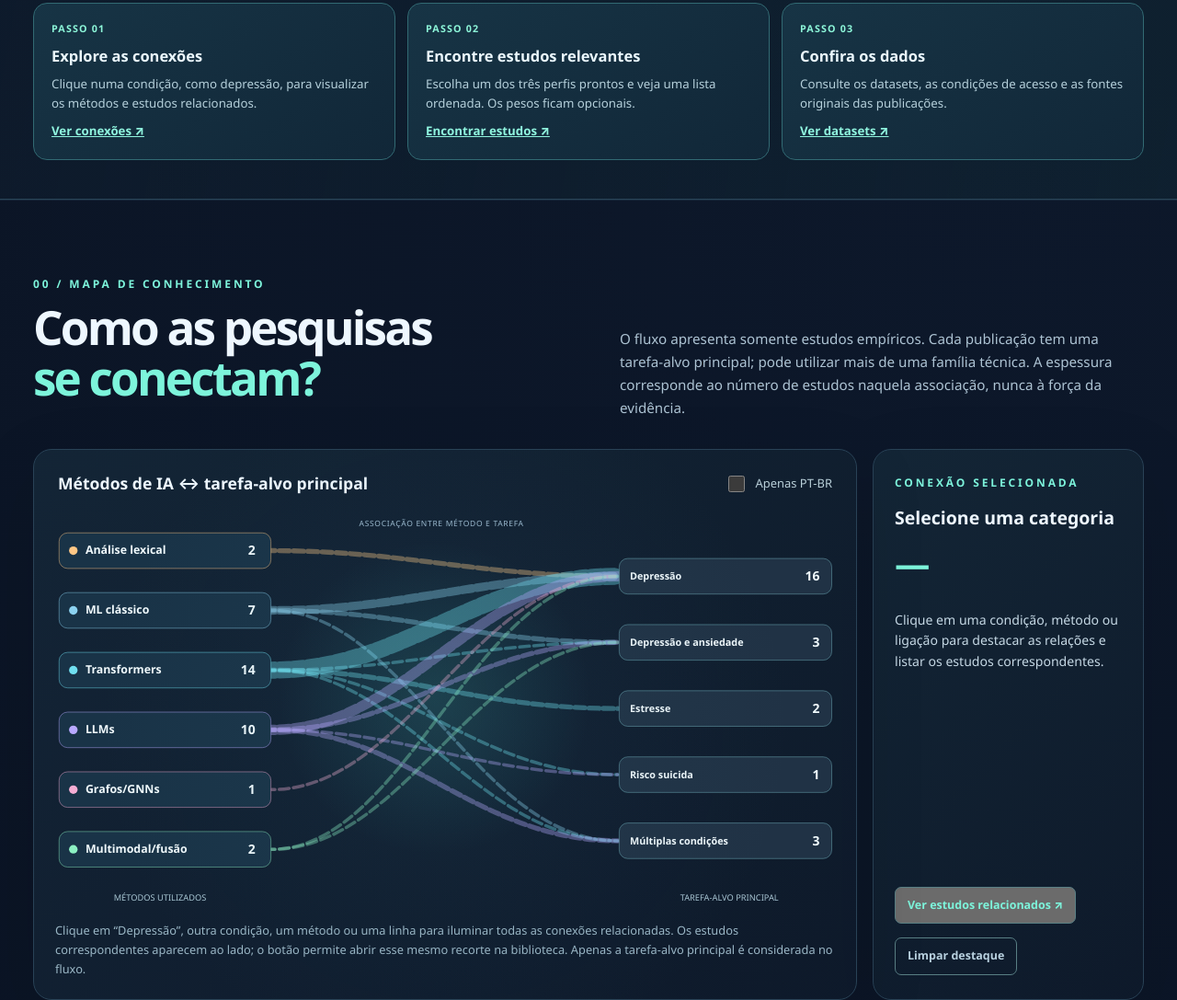
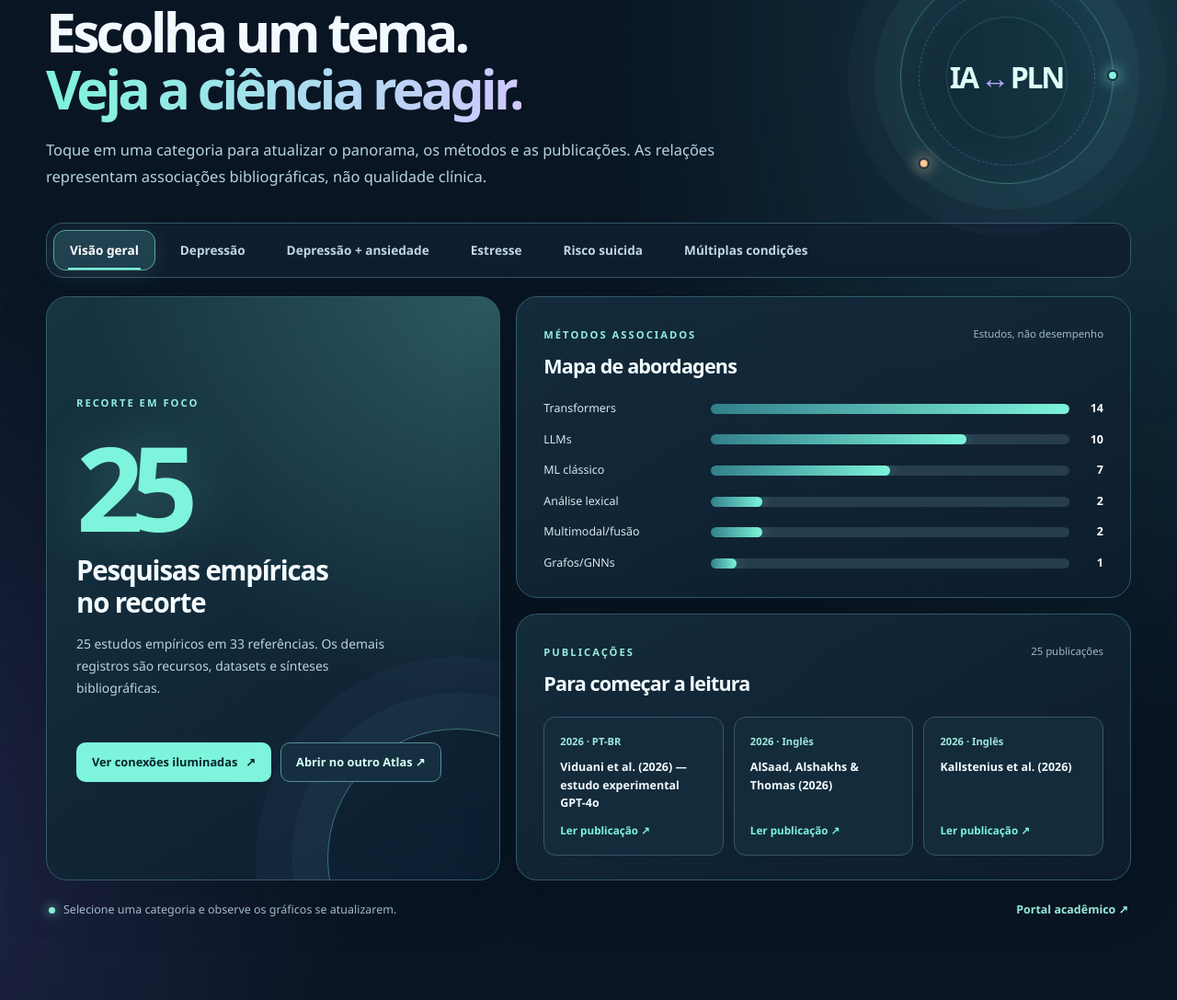
Before and after one commit to fernandomarquesaluno-svg/depression_poject, a plain HTML site: page tabelas/comparativo/index.html in a window 1280 px wide. Shown: the part 989-2076 px from the top of the page at 92% size. Drawn offline with Linux system fonts and the light colour scheme.

Commit message:
Alinhar Atlas original ao portal com categorias e gráficos animados

```diff
--- /dev/null
+++ b/tabelas/comparativo/discovery.css
@@ -0,0 +1,73 @@
+/* Identidade compartilhada: portal de IA + Atlas de evidências. */
+.evo-ready .verified-preview{display:none}
+#openTour,#tourLayer{display:none!important}
+.evo-explorer{--evo-accent:#7df4db;position:relative;isolation:isolate;padding:clamp(58px,7vw,105px) 0;color:#effbff;background:radial-gradient(ellipse 52% 75% at 93% 15%,#286a7663,transparent 80%),radial-gradient(ellipse 42% 70% at -4% 89%,#433c7959,transparent 80%),#091523;border-top:1px solid #43838a55;border-bottom:1px solid #43838a55;overflow:hidden;font-family:'DM Sans','Segoe UI',system-ui,sans-serif}
+.evo-explorer:before{content:"";position:absolute;inset:0;z-index:-1;opacity:.34;background-image:linear-gradient(#b7f6ff0c 1px,transparent 1px),linear-gradient(90deg,#b7f6ff0c 1px,transparent 1px);background-size:64px 64px;mask-image:linear-gradient(90deg,#000,transparent 75%);pointer-events:none}
+.evo-explorer:after{content:"";position:absolute;left:0;right:0;top:0;height:2px;background:linear-gradient(90deg,transparent,var(--evo-accent),#ac9aff,transparent);transition:background .5s}
+.evo-inner{width:min(1180px,calc(100% - 48px));margin:0 auto}
+.evo-heading{position:relative;display:grid;grid-template-columns:minmax(0,1fr) 270px;gap:25px;align-items:center;margin-bottom:35px}
+.evo-heading h2{font:700 clamp(2.4rem,4.6vw,4.8rem)/1.06 'Space Grotesk','DM Sans',system-ui,sans-serif;letter-spacing:-.065em;margin:16px 0 20px;max-width:850px;color:#f3faff}
+.evo-heading h2 em{font-style:normal;background:linear-gradient(95deg,#7df4db,#d1c8ff);color:transparent;-webkit-background-clip:text;background-clip:text}
+.evo-heading p{font-size:clamp(.9rem,1.5vw,1.03rem);line-height:1.8;max-width:740px;margin:0;color:#b6d2df}
+.evo-kicker,.evo-label{color:#93ecdc;font-size:.7rem;font-weight:900;letter-spacing:.18em;text-transform:uppercase}
+.evo-kicker{display:inline-flex;align-items:center;gap:12px}
+.evo-pulse{width:10px;height:10px;border-radius:50%;background:#8cffe1;box-shadow:0 0 0 5px #79f6db1d,0 0 22px #8effeb;animation:evoPulse 2.7s ease-in-out infinite}
+.evo-orbit{height:232px;width:232px;border-radius:50%;margin:0 auto;border:1px solid #7affdc5e;position:relative;display:grid;place-items:center;box-shadow:0 0 0 28px #7affdc0b,0 0 0 57px #a7a0ff08,inset 0 0 55px #5db0d21e;animation:evoOrbit 28s linear infinite}
+.evo-orbit:before,.evo-orbit:after{content:"";position:absolute;border-radius:50%;inset:19px;border:1px dashed #a39cff5e;transform:rotate(-26deg)}
+.evo-orbit:after{inset:49px;border-style:solid;border-color:#6ee4d735}
+.evo-orbit i{position:absolute;width:12px;height:12px;background:#82f7e2;border:2px solid #11283b;box-shadow:0 0 16px #82f7e2;border-radius:50%;top:-6px;left:calc(50% - 6px)}
+.evo-orbit i:nth-child(2){top:calc(50% - 6px);left:-6px;background:#b3a7ff;box-shadow:0 0 16px #b3a7ff}
+.evo-orbit i:nth-child(3){top:auto;bottom:17px;left:auto;right:17px;background:#ffcb91;box-shadow:0 0 16px #ffcb91}
+.evo-orbit b{font:800 2rem 'Space Grotesk',system-ui,sans-serif;letter-spacing:-.07em;color:#ddfdf7;animation:evoCounterOrbit 28s linear infinite}
+.evo-orbit b span{color:#b6aaff;margin:0 3px}
+.evo-tabs{display:flex;gap:9px;flex-wrap:wrap;padding:7px;margin:0 0 20px;background:#101f30e6;border:1px solid #35576a;border-radius:19px}
+.evo-topic{appearance:none;position:relative;overflow:hidden;background:transparent;border:1px solid transparent;border-radius:13px;padding:12px 17px;color:#bfd6e3;font-size:.85rem;font-weight:800;line-height:1.3;white-space:normal;transition:background .26s,border-color .26s,transform .26s,color .26s,box-shadow .26s;cursor:pointer}
+.evo-topic:before{content:"";position:absolute;inset:auto 15px 0 15px;height:2px;background:var(--topic);transform:scaleX(0);transition:transform .28s}
+.evo-topic:hover{color:white;background:#254356;transform:translateY(-2px)}
+.evo-topic.is-active{color:white;background:color-mix(in srgb,var(--topic) 15%,#102236);border-color:color-mix(in srgb,var(--topic) 58%,#263c4e);box-shadow:0 6px 25px color-mix(in srgb,var(--topic) 11%,transparent)}
+.evo-topic.is-active:before{transform:scaleX(1)}
+.evo-topic:focus-visible,.evo-action:focus-visible,.evo-study:focus-visible{outline:3px solid #ffd391;outline-offset:3px}
+.evo-workspace{display:grid;grid-template-columns:minmax(240px,.85fr) minmax(0,1.15fr);grid-template-areas:'focus analysis' 'focus publications';gap:17px;align-items:stretch}
+.evo-feature,.evo-analysis,.evo-publications{border:1px solid #315b6b;border-radius:23px;background:linear-gradient(150deg,#152e3eea,#0e1d2deb);box-shadow:0 18px 65px #00000021;position:relative;overflow:hidden}
+.evo-feature{grid-area:focus;min-height:435px;padding:32px;display:flex;flex-direction:column;justify-content:center;background:radial-gradient(circle at 100% 0%,color-mix(in srgb,var(--evo-accent) 23%,transparent),transparent 55%),linear-gradient(147deg,#173441,#0c1d30)}
+.evo-feature:after{content:"";position:absolute;right:-95px;bottom:-118px;width:280px;height:280px;border:1px solid color-mix(in srgb,var(--evo-accent) 40%,transparent);border-radius:50%;box-shadow:0 0 0 39px #80f1dd0a,0 0 0 78px #a29bff09;pointer-events:none}
+.evo-big{font:800 clamp(5rem,10vw,9rem)/1 'Space Grotesk',system-ui,sans-serif;letter-spacing:-.11em;color:var(--evo-accent);margin:18px 0 3px;transition:color .4s;text-shadow:0 0 65px color-mix(in srgb,var(--evo-accent) 27%,transparent);font-variant-numeric:tabular-nums}
+.evo-feature h3{font:700 clamp(1.45rem,2.3vw,2.2rem)/1.2 'Space Grotesk',system-ui,sans-serif;letter-spacing:-.04em;color:#f5fcff;margin:7px 0 14px;max-width:310px}
+.evo-feature p{font-size:.87rem;color:#bcd4df;line-height:1.72;max-width:360px;min-height:91px;margin:0}
+.evo-actions{display:flex;gap:10px;flex-wrap:wrap;margin-top:28px;z-index:1;position:relative}
+.evo-action{display:inline-flex;align-items:center;gap:9px;justify-content:center;min-height:43px;padding:10px 16px;border-radius:10px;background:var(--evo-accent);color:#06272b!important;font-weight:900;font-size:.8rem;text-decoration:none!important;border:1px solid transparent;transition:transform .2s,filter .2s,background .3s}
+.evo-action:hover{transform:translateY(-3px);filter:brightness(1.12)}
+.evo-action.evo-alt{background:#152f40;color:#d2fff3!important;border-color:#558e92}
+.evo-analysis{grid-area:analysis;padding:26px 29px}
+.evo-publications{grid-area:publications;padding:26px 29px}
+.evo-analysis-head{display:flex;align-items:start;justify-content:space-between;gap:15px;margin-bottom:22px}
+.evo-analysis-head h3{color:#f2fcff;font:700 1.35rem 'Space Grotesk',system-ui,sans-serif;letter-spacing:-.04em;margin:8px 0 0}
+.evo-annotation{font-size:.71rem;color:#9cbacb;text-align:right;margin-top:5px}
+.evo-bars{display:grid;gap:13px}
+.evo-bar-row{display:grid;grid-template-columns:minmax(115px,170px) 1fr 25px;gap:12px;align-items:center;font-size:.78rem;color:#d4e8ee;animation:evoSlideIn .53s cubic-bezier(.2,1,.3,1) both;animation-delay:var(--delay,0ms)}
+.evo-bar-row>span{overflow-wrap:anywhere}
+.evo-bar-track{height:11px;border-radius:9px;background:#263d4e;overflow:hidden}
+.evo-bar-track i{display:block;background:linear-gradient(90deg,#327f8a,var(--evo-accent));box-shadow:0 0 15px color-mix(in srgb,var(--evo-accent) 34%,transparent);height:100%;width:var(--bar-width);border-radius:inherit;animation:evoBarGrow .85s cubic-bezier(.2,1,.3,1) both;animation-delay:var(--delay,0ms)}
+.evo-bar-row b{font-variant-numeric:tabular-nums;text-align:right;color:#fff}
+.evo-cards{display:grid;grid-template-columns:repeat(3,minmax(0,1fr));gap:11px}
+.evo-study{display:flex;flex-direction:column;gap:9px;padding:17px;border:1px solid #375769;background:#142b3b;border-radius:13px;text-decoration:none!important;min-height:151px;animation:evoSlideIn .53s cubic-bezier(.2,1,.3,1) both;animation-delay:var(--delay,0ms);transition:transform .22s,border-color .22s,background .22s}
+.evo-study:hover{transform:translateY(-5px);background:#1b3a49;border-color:var(--evo-accent)}
+.evo-study span{font-size:.7rem;font-weight:800;color:#9de9dd}
+.evo-study strong{font-size:.78rem;line-height:1.55;color:#f2fbff;flex:1;overflow-wrap:anywhere}
+.evo-study small{color:var(--evo-accent);font-size:.73rem;font-weight:900}
+.evo-empty{margin:10px 0;color:#bdcedb}
+.evo-bottom{display:flex;justify-content:space-between;align-items:center;gap:18px;flex-wrap:wrap;padding:22px 3px 0;font-size:.78rem;color:#a8c3d1}
+.evo-bottom span{display:inline-flex;gap:9px;align-items:center}
+.evo-bottom i{display:inline-block;width:7px;height:7px;border-radius:50%;background:#8bf3dd;box-shadow:0 0 12px #8bf3dd}
+.evo-bottom a{color:#9df3e1!important;font-weight:800;text-decoration:none!important}
+.evo-changing .evo-feature h3,.evo-changing .evo-feature p,.evo-changing .evo-big{animation:evoTextIn .46s cubic-bezier(.2,1,.3,1) both}
+.evo-explorer .evo-publications a:hover,.evo-explorer .evo-action:hover{text-decoration:none}
+@keyframes evoTextIn{from{opacity:.3;transform:translateY(13px) scale(.98)}to{opacity:1;transform:none}}
+@keyframes evoSlideIn{from{opacity:0;transform:translateY(12px)}to{opacity:1;transform:none}}
+@keyframes evoBarGrow{from{transform:scaleX(0);transform-origin:left}to{transform:scaleX(1);transform-origin:left}}
+@keyframes evoPulse{50%{box-shadow:0 0 0 9px #79f6db0d,0 0 25px #8effeb}}
+@keyframes evoOrbit{to{transform:rotate(360deg)}}
+@keyframes evoCounterOrbit{to{transform:rotate(-360deg)}}
+@media(max-width:940px){.evo-heading{grid-template-columns:1fr 180px}.evo-orbit{width:160px;height:160px}.evo-workspace{grid-template-columns:1fr;grid-template-areas:'focus' 'analysis' 'publications'}.evo-feature{min-height:0;padding:28px}.evo-feature p{min-height:0;max-width:620px}.evo-big{font-size:6rem}.evo-cards{grid-template-columns:repeat(3,minmax(0,1fr))}}
+@media(max-width:650px){.evo-inner{width:calc(100% - 30px)}.evo-explorer{padding:55px 0}.evo-heading{display:block}.evo-heading h2{font-size:clamp(2.2rem,10vw,3.25rem)}.evo-heading p{font-size:.91rem}.evo-orbit{display:none}.evo-tabs{display:grid;grid-template-columns:repeat(2,minmax(0,1fr));gap:5px}.evo-topic{padding:11px 8px;font-size:.75rem}.evo-feature,.evo-analysis,.evo-publications{border-radius:17px}.evo-analysis,.evo-publications{padding:22px 18px}.evo-cards{grid-template-columns:1fr}.evo-study{min-height:0}.evo-bar-row{grid-template-columns:minmax(94px,125px) 1fr 18px;gap:8px;font-size:.72rem}.evo-annotation{font-size:.64rem}.evo-feature h3{max-width:none}.evo-bottom{font-size:.73rem}}
+@media(prefers-reduced-motion:reduce){.evo-explorer *, .evo-explorer *:before, .evo-explorer *:after{animation:none!important;transition:none!important;scroll-behavior:auto!important}}
--- /dev/null
+++ b/tabelas/comparativo/discovery.js
@@ -0,0 +1,135 @@
+/* Explorador por condição — mesma experiência nos dois Atlas e no portal. */
+(() => {
+  'use strict';
+  const script = document.currentScript;
+  const source = script.dataset.source || 'estudos.json';
+  const atlasLink = script.dataset.atlas || './';
+  const companion = script.dataset.counterpart || '';
+  const home = script.dataset.home || '';
+  const isAtlas = script.dataset.kind === 'atlas';
+  const anchor = isAtlas ? document.querySelector('#conexoes') : document.querySelector('.hero');
+  if (!anchor) return;
+
+  const topics = [
+    {key: 'Todas', label: 'Visão geral', color: '#7df4db'},
+    {key: 'Depressão', label: 'Depressão', color: '#7df4db'},
+    {key: 'Depressão e ansiedade', label: 'Depressão + ansiedade', color: '#9eaeff'},
+    {key: 'Estresse', label: 'Estresse', color: '#ffcb91'},
+    {key: 'Risco suicida', label: 'Risco suicida', color: '#ff94b3'},
+    {key: 'Múltiplas condições', label: 'Múltiplas condições', color: '#8ad9ff'}
+  ];
+  const safe = value => String(value ?? '').replace(/[&<>"']/g, char => ({'&':'&amp;','<':'&lt;','>':'&gt;','"':'&quot;',"'":'&#39;'}[char]));
+  const section = document.createElement('section');
+  section.className = 'evo-explorer';
+  section.id = 'atlas-categorias';
+  section.setAttribute('aria-labelledby', 'evo-title');
+  section.innerHTML = [
+    '<div class="evo-inner">',
+      '<div class="evo-heading"><div><span class="evo-kicker"><span class="evo-pulse"></span> EXPLORAÇÃO INTERATIVA / 2020–2026</span>',
+      '<h2 id="evo-title">Escolha um tema.<br><em>Veja a ciência reagir.</em></h2>',
+      '<p>Toque em uma categoria para atualizar o panorama, os métodos e as publicações. As relações representam associações bibliográficas, não qualidade clínica.</p></div>',
+      '<div class="evo-orbit" aria-hidden="true"><i></i><i></i><i></i><b>IA<span>↔</span>PLN</b></div></div>',
+      '<div class="evo-tabs" role="group" aria-label="Escolher condição investigada">',
+       topics.map(t => '<button class="evo-topic" type="button" data-topic="'+safe(t.key)+'" style="--topic:'+t.color+'" aria-pressed="false">'+safe(t.label)+'</button>').join(''),
+      '</div>',
+      '<div class="evo-workspace" aria-live="polite" aria-atomic="false">',
+        '<div class="evo-feature"><span class="evo-label">RECORTE EM FOCO</span><div class="evo-big" id="evo-count">–</div><h3 id="evo-topic-title">Explorando as evidências</h3><p id="evo-context">Carregando os estudos…</p>',
+          '<div class="evo-actions"><a class="evo-action" id="evo-go" href="'+safe(isAtlas?'#conexoes':atlasLink+'#conexoes')+'">'+(isAtlas?'Ver conexões iluminadas':'Explorar rede completa')+' <span aria-hidden="true">↗</span></a>',
+          (companion ? '<a class="evo-action evo-alt" id="evo-companion" href="'+safe(companion)+'">Abrir no outro Atlas ↗</a>' : '')+'</div>',
+        '</div>',
+        '<div class="evo-analysis"><div class="evo-analysis-head"><div><span class="evo-label">MÉTODOS ASSOCIADOS</span><h3>Mapa de abordagens</h3></div><span class="evo-annotation">Estudos, não desempenho</span></div><div class="evo-bars" id="evo-methods"></div></div>',
+        '<div class="evo-publications"><div class="evo-analysis-head"><div><span class="evo-label">PUBLICAÇÕES</span><h3>Para começar a leitura</h3></div><span class="evo-annotation" id="evo-sample">Recorte científico</span></div><div class="evo-cards" id="evo-studies"></div></div>',
+      '</div>',
+      '<div class="evo-bottom"><span><i></i> Selecione uma categoria e observe os gráficos se atualizarem.</span>',
+      (home ? '<a href="'+safe(home)+'">Portal acadêmico ↗</a>' : '<a href="'+safe(atlasLink)+'">Ir ao Atlas científico ↗</a>'),
+      '</div>',
+    '</div>'
+  ].join('');
+  if (isAtlas) anchor.insertAdjacentElement('beforebegin', section);
+  else anchor.insertAdjacentElement('afterend', section);
+
+  const q = selector => section.querySelector(selector);
+  const allButtons = [...section.querySelectorAll('.evo-topic')];
+  const reduceMotion = window.matchMedia('(prefers-reduced-motion: reduce)').matches;
+  let studies = [];
+  let active = 'Todas';
+  const isEmpirical = item => item.analysisTaxonomy?.publicationKind === 'empirico';
+
+  function updateExistingNetwork(topic) {
+    if (!isAtlas) return;
+    const diagram = document.querySelector('#conexaoViz');
+    if (!diagram) return;
+    if (topic === 'Todas') {
+      const clear = document.querySelector('#clearConnectionSelection');
+      if (clear && !clear.hidden) clear.click();
+    } else {
+      const match = [...diagram.querySelectorAll('.c-hub[data-c]')].find(node => node.dataset.c === topic);
+      if (match) {
+        const selected = match.classList.contains('selected');
+        if (!selected) match.dispatchEvent(new MouseEvent('click', {bubbles: true}));
+      }
+    }
+  }
+
+  function activate(topic, opts = {}) {
+    const current = topics.find(t => t.key === topic) || topics[0];
+    active = current.key;
+    section.style.setProperty('--evo-accent', current.color);
+    allButtons.forEach(button => {
+      const selected = button.dataset.topic === active;
+      button.classList.toggle('is-active', selected);
+      button.setAttribute('aria-pressed', String(selected));
+    });
+    const chosen = studies.filter(item => isEmpirical(item) && (active === 'Todas' || item.analysisTaxonomy.primaryTask === active));
+    const count = chosen.length;
+    q('#evo-count').textContent = String(count).padStart(2, '0');
+    q('#evo-topic-title').textContent = active === 'Todas' ? 'Pesquisas empíricas no recorte' : current.label;
+    q('#evo-context').textContent = active === 'Todas'
+      ? '25 estudos empíricos em 33 referências. Os demais registros são recursos, datasets e sínteses bibliográficas.'
+      : count + (count === 1 ? ' estudo empírico relacionado à tarefa-alvo principal. ' : ' estudos empíricos relacionados à tarefa-alvo principal. ') + 'A mesma publicação pode utilizar mais de um método.';
+    const countMethods = new Map();
+    chosen.forEach(item => (item.analysisTaxonomy.methodFamilies || []).forEach(method => countMethods.set(method, (countMethods.get(method) || 0) + 1)));
+    const ranked = [...countMethods.entries()].sort((a,b) => b[1]-a[1] || a[0].localeCompare(b[0], 'pt-BR')).slice(0, 6);
+    const max = Math.max(1, ...ranked.map(pair => pair[1]));
+    q('#evo-methods').innerHTML = ranked.length ? ranked.map((pair, index) =>
+      '<div class="evo-bar-row" style="--delay:'+index*65+'ms"><span>'+safe(pair[0])+'</span><div class="evo-bar-track"><i style="--bar-width:'+(pair[1]/max*100)+'%"></i></div><b>'+pair[1]+'</b></div>'
+    ).join('') : '<p class="evo-empty">Nenhum método classificado neste recorte.</p>';
+    const recent = chosen.slice().sort((a,b) => b.year-a.year || a.id-b.id).slice(0, 3);
+    q('#evo-sample').textContent = count + (count === 1 ? ' publicação' : ' publicações');
+    q('#evo-studies').innerHTML = recent.map((item,index) =>
+      '<a class="evo-study" style="--delay:'+index*70+'ms" href="'+safe(item.url)+'" target="_blank" rel="noopener noreferrer"><span>'+item.year+' · '+safe(item.language)+'</span><strong>'+safe(item.title)+'</strong><small>Ler publicação ↗</small></a>'
+    ).join('') || '<p class="evo-empty">Nenhuma publicação empírica nesta categoria.</p>';
+    const url = atlasLink + (active === 'Todas' ? '' : '?categoria='+encodeURIComponent(active)) + '#atlas-categorias';
+    if (!isAtlas) q('#evo-go').href = url;
+    const companionLink = q('#evo-companion');
+    if (companionLink) companionLink.href = companion + (active === 'Todas' ? '' : '?categoria='+encodeURIComponent(active)) + '#atlas-categorias';
+    if (isAtlas && !opts.skipNetwork) updateExistingNetwork(active);
+    if (!reduceMotion && !opts.initial) {
+      section.classList.remove('evo-changing');
+      void section.offsetWidth;
+      section.classList.add('evo-changing');
+    }
+  }
+
+  section.addEventListener('click', event => {
+    const button = event.target.closest('.evo-topic');
+    if (button && studies.length) activate(button.dataset.topic);
+  });
+  async function initialize() {
+    try {
+      const embedded = document.querySelector('#studiesEmbedded');
+      const parsed = embedded ? JSON.parse(embedded.textContent) : await (await fetch(source)).json();
+      if (!Array.isArray(parsed.studies)) throw new Error('Estrutura de estudos ausente');
+      studies = parsed.studies;
+      const query = new URLSearchParams(location.search).get('categoria');
+      const initial = topics.some(topic => topic.key === query) ? query : 'Todas';
+      activate(initial, {initial: true});
+      if (isAtlas) document.body.classList.add('evo-ready');
+    } catch (error) {
+      console.error('Explorador de condições:', error);
+      q('#evo-context').textContent = 'Não foi possível carregar os dados. A biblioteca científica permanece acessível.';
+      q('#evo-methods').innerHTML = '<p class="evo-empty">Dados temporariamente indisponíveis.</p>';
+    }
+  }
+  initialize();
+})();
--- a/tabelas/comparativo/index.html
+++ b/tabelas/comparativo/index.html
@@ -91,6 +91,7 @@
 </style>
 <link rel="stylesheet" href="./prioridades.css">
 <link rel="stylesheet" href="./visualizacoes.css">
+<link rel="stylesheet" href="./discovery.css">
 </head>
 <body>
 <div id="atlasScrollProgress" aria-hidden="true"></div>
@@ -100,7 +101,8 @@
  <div class="wrap bar-inner">
   <a href="#inicio" class="logo" aria-label="Atlas: ir ao início"><span class="logo-mark" aria-hidden="true">✳</span> ATLAS<span style="color:var(--cyan)">.IA</span></a>
   <nav class="bar-nav" aria-label="Navegação principal">
-   <a href="#conexoes">Explorar</a><a href="#comparar">Encontrar estudos</a><a href="#datasets">Datasets</a><a href="#estudos">Biblioteca</a>
+   <a href="#conexoes">Conexões</a><a href="#comparar">Comparador</a><a href="#datasets">Datasets</a><a href="#estudos">Estudos</a>
+   <a class="bar-cta" href="https://fernandomarquesaluno-svg.github.io/lia-fernando/">Portal acadêmico ↗</a>
   </nav>
  </div>
 </header>
@@ -782,4 +784,5 @@ init();
 </script>
 <script src="./prioridades.js"></script>
 <script src="./visualizacoes.js"></script>
+<script src="./discovery.js" data-kind="atlas" data-source="estudos.json" data-atlas="./" data-home="https://fernandomarquesaluno-svg.github.io/lia-fernando/" data-counterpart="https://fernandomarquesaluno-svg.github.io/lia-fernando/atividades/atlas/"></script>
 </body></html>
```
